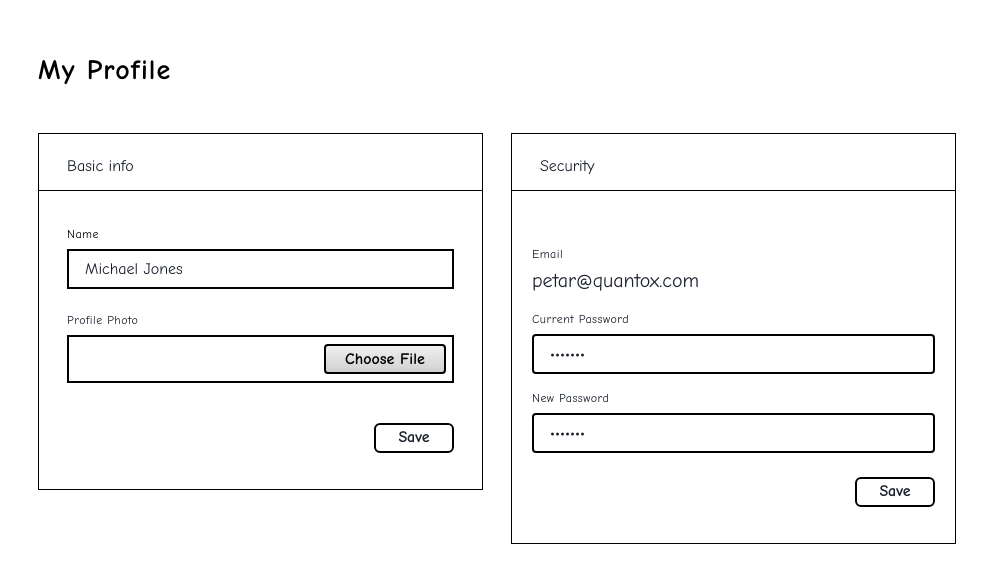
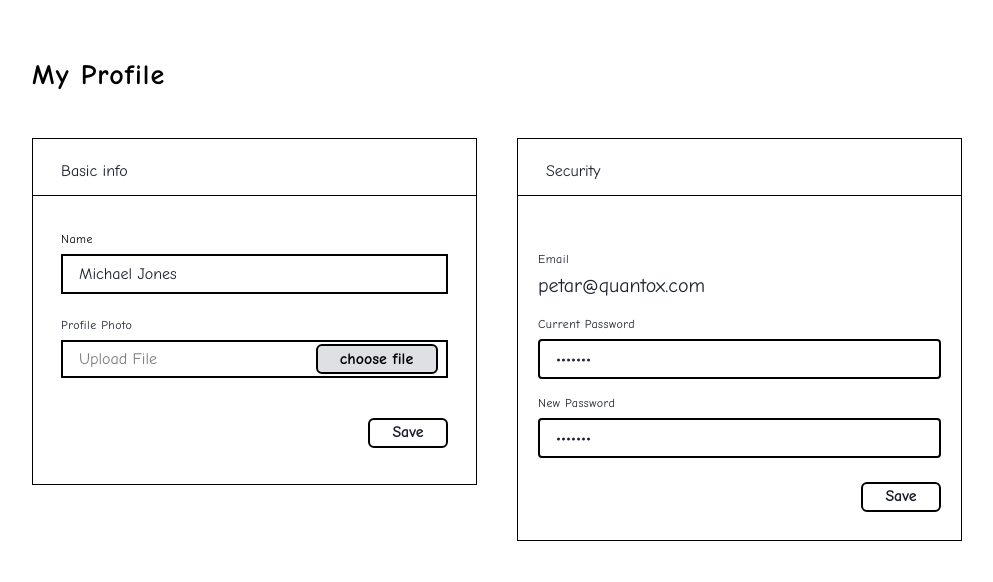
Before and after one commit to RobertBognar/hr-app, a React (Create React App) app: page / in a window 1280 px wide. Shown: the part 128-710 px from the top of the page, without its empty margins (143-1136 px from the left). Built offline with nearby package versions, Linux system fonts and the light colour scheme.

Commit message:
RT3-11 My profile page

```diff
--- a/src/App.js
+++ b/src/App.js
@@ -22,14 +22,10 @@ function App() {
                     alignItems="center"
                     h="100vh"
                     m="0 auto"
+                    gap={10}
                 >
-                    <Box mt={{ base: 4, md: 0, sm: 0 }}>
-                        <BasicInfo />
-                    </Box>
-
-                    <Box mt={{ base: 4, md: 0, sm: 0 }} ml={{ md: 7 }}>
-                        <Security />
-                    </Box>
+                    <BasicInfo />
+                    <Security />
                 </Box>
             </BrowserRouter>
         </div>
--- a/src/components/My Profile page/BasicInfo.js
+++ b/src/components/My Profile page/BasicInfo.js
@@ -1,4 +1,4 @@
-import React, { useState } from 'react';
+import React, { useState, useRef } from 'react';
 import {
     Box,
     Button,
@@ -7,20 +7,19 @@ import {
     Heading,
     Input,
     Stack,
+    InputGroup,
 } from '@chakra-ui/react';
 
 const BasicInfo = () => {
     const [name, setName] = useState('Michael Jones');
 
-    const fileInput = React.createRef();
-
-    const fileSelected = (e) => {
-        console.log(e.target.files[0]);
-    };
+    const fileChooser = useRef(null);
 
     const profileInfo = (e) => {
         e.preventDefault();
-        alert(`Selected file - ${fileInput.current.files[0].name}`);
+        alert(
+            ` Name - ${name}, Selected file - ${fileChooser.current.files[0].name}`,
+        );
     };
 
     return (
@@ -29,14 +28,14 @@ const BasicInfo = () => {
                 margin="auto"
                 w="445px"
                 fontSize="28px"
-                font-style="normal"
+                fontStyle="normal"
                 fontWeight="bold"
                 lineHeight="32px"
                 letterSpacing=" 0.04em"
                 fontFamily=" Comic Neue"
                 color="#000000"
                 pb="47px"
-                mt={{ base: 14, md: 0, sm: 0 }}
+                mt={{ base: 14, sm: 14, md: 14, lg: 0 }}
             >
                 My Profile
             </Heading>
@@ -82,17 +81,48 @@ const BasicInfo = () => {
                             >
                                 Profile Photo
                             </FormLabel>
-                            <Input
-                                isRequired
-                                ref={fileInput}
-                                size="lg"
-                                type="file"
-                                style={{ color: 'transparent' }}
-                                onChange={fileSelected}
+                            <InputGroup
+                                justifyContent="space-between"
+                                alignItems="center"
                                 border="2px solid"
                                 borderColor="#000000"
                                 borderRadius="none"
-                            />
+                            >
+                                <FormLabel
+                                    htmlFor="file-upload"
+                                    fontStyle="normal"
+                                    fontWeight="normal"
+                                    fontSize="16px"
+                                    lineHeight="18px"
+                                    color=" #7B7B7B"
+                                    mt={2}
+                                    ml={4}
+                                >
+                                    Upload File
+                                </FormLabel>
+                                <Button
+                                    fontWeight=" bold"
+                                    fontSize="16px"
+                                    lineHeight="18px"
+                                    color="#000000"
+                                    background="#DEE0E3"
+                                    width="122px"
+                                    height="30px"
+                                    border=" 2px solid #000000"
+                                    border-radius=" 4px"
+                                    mr={8.5}
+                                    onClick={() => {
+                                        fileChooser.current.click();
+                                    }}
+                                >
+                                    choose file
+                                </Button>
+                                <Input
+                                    type="file"
+                                    ref={fileChooser}
+                                    display="none"
+                                />
+                            </InputGroup>
                         </FormControl>
                         <Box alignSelf="self-end">
                             <Button
--- a/src/components/My Profile page/Security.js
+++ b/src/components/My Profile page/Security.js
@@ -22,7 +22,12 @@ const Security = () => {
 
     return (
         <div>
-            <Stack border="1px solid #000000" margin="auto" w="445px" mt={132}>
+            <Stack
+                border="1px solid #000000"
+                margin="auto"
+                w="445px"
+                mt={{ base: 14, sm: 14, md: 14, lg: 135 }}
+            >
                 <Box borderBottom="1px solid #000000" pt={5} pb={3} pl={7}>
                     Security
                 </Box>
@@ -109,7 +114,7 @@ const Security = () => {
                                 border="2px solid"
                                 borderColor="#000000"
                                 mt={6}
-                                mb={4}
+                                mb={2}
                                 background="white"
                                 float="right"
                             >
```
